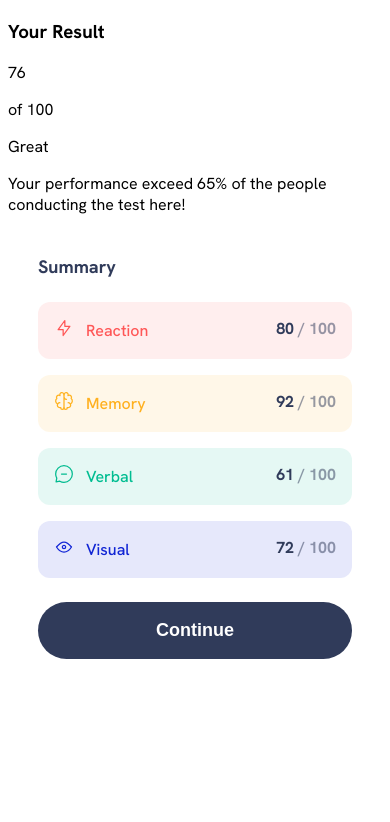
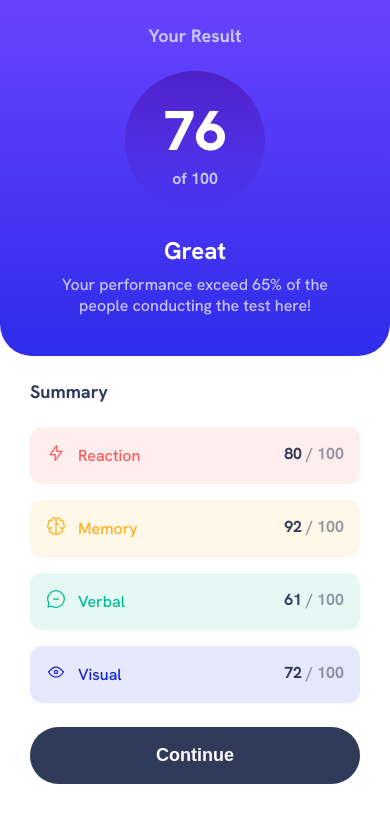
Before and after one commit to anton-zykov/fm-results-summary, a plain HTML site: page index.html in a window 390 px wide. Drawn offline with Linux system fonts and the light colour scheme.

Commit message:
Add styles for mobile version

```diff
--- a/assets/components/result.css
+++ b/assets/components/result.css
@@ -0,0 +1,56 @@
+.result {
+  background: var(--main-gradient);
+  border-radius: 0 0 2em 2em;
+  padding: 1.5em 3.625em 1.5em;
+  display: flex;
+  flex-direction: column;
+  align-items: center;
+  gap: 1.5em;
+}
+
+.result p {
+  margin: 0;
+}
+
+.result__circle {
+  box-sizing: border-box;
+  width: 8.75em;
+  height: 8.75em;
+  border-radius: 4.375em;
+  background: var(--reverse-gradient);
+  padding-top: 1.5em;
+}
+
+.result__title {
+  margin: 0;
+  color: var(--light-blue);
+  font-size: 1.125em;
+  font-weight: 700;
+}
+
+.result__score {
+  text-align: center;
+  color: var(--white);
+  font-size: 3.5em;
+  font-weight: 800;
+  line-height: 1.3;
+}
+
+.result__maximum {
+  text-align: center;
+  color: var(--light-blue);
+  font-weight: 700;
+}
+
+.result__verdict {
+  color: var(--white);
+  font-size: 1.5em;
+  font-weight: 700;
+}
+
+.result__comparison {
+  transform: translateY(-1em);
+  text-align: center;
+  color: var(--light-blue);
+  font-weight: 500;
+}
--- a/index.css
+++ b/index.css
@@ -15,12 +15,17 @@
   --bright-blue: hsla(234, 85%, 45%, 0.1);
 
   --dark-navy: hsl(224, 30%, 27%);
+  --light-blue: hsl(241, 100%, 89%);
   --white: hsl(0, 0%, 100%);
   --main-gradient: linear-gradient(180deg, #75F 0%, #6943FF 0.01%, #2F2CE9 100%);
+  --reverse-gradient: linear-gradient(180deg, #4D21C9 0%, rgba(36, 33, 202, 0) 100%, rgba(37, 33, 201, 0.00) 100%);
 
   font-family: 'Hanken Grotesk', sans-serif;
 }
 
-body {}
+body {
+  padding: 0;
+  margin: 0;
+}
 
 .main {}
--- a/index.html
+++ b/index.html
@@ -13,7 +13,7 @@
   <main class="main">
     <div class="result">
       <h3 class="result__title">Your Result</h3>
-      <div class="result__cirle">
+      <div class="result__circle">
         <p class="result__score"></p>
         <p class="result__maximum">of 100</p>
       </div>
```
